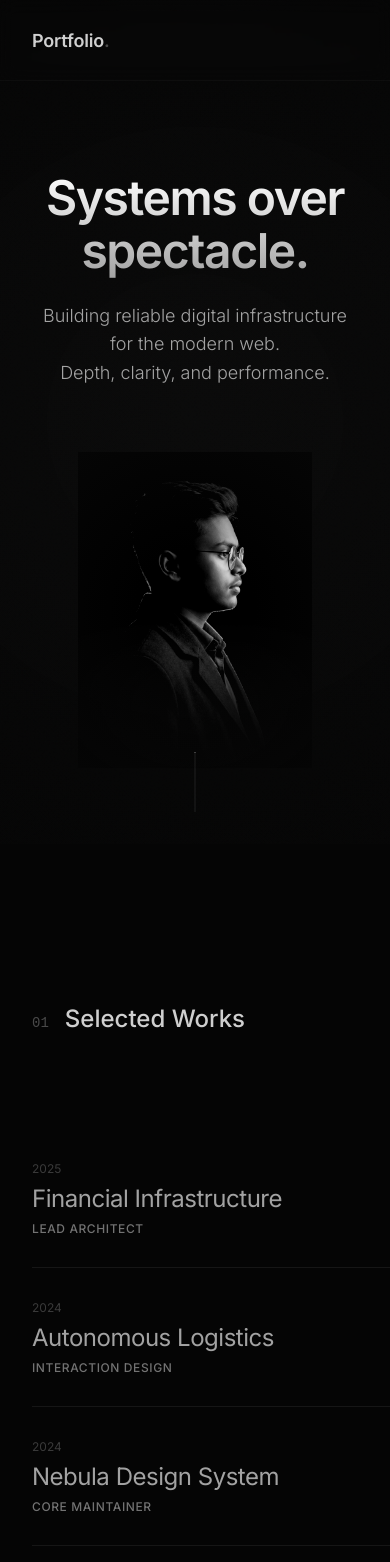
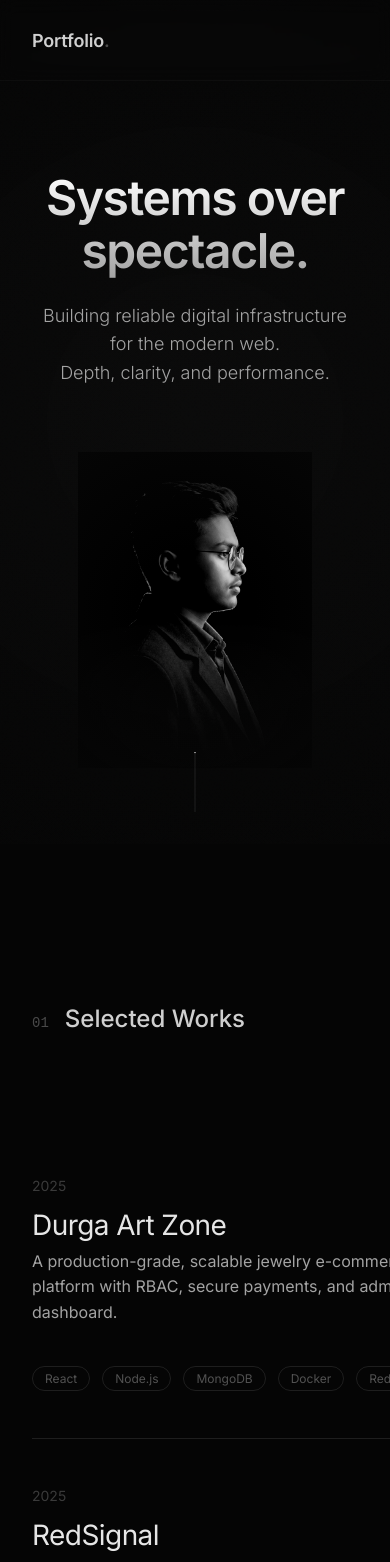
Before and after one commit to 202201152/Portfolio, a React (Vite) app: page / in a window 390 px wide. Shown: the top 1562 px of the page. Built offline with nearby package versions, Linux system fonts and the light colour scheme.

Commit message:
UI changes

```diff
--- a/src/components/Layout/Navigation.jsx
+++ b/src/components/Layout/Navigation.jsx
@@ -1,13 +1,17 @@
+import { useState } from 'react';
+import ContactModal from '../UI/ContactModal';
 import './Navigation.css';
 
 const Navigation = () => {
+    const [isContactOpen, setIsContactOpen] = useState(false);
+
     const navItems = [
         { label: 'Work', href: '#work' },
         { label: 'Philosophy', href: '#philosophy' },
-        { label: 'Profile', href: '#profile' },
     ];
 
     return (
+        <>
             <header className="nav-header">
                 <div className="container nav-container">
                     <a href="/" className="nav-logo">
@@ -20,10 +24,21 @@ const Navigation = () => {
                                 {item.label}
                             </a>
                         ))}
-                    <button className="nav-contact-btn">Contact</button>
+                        <button
+                            className="nav-contact-btn"
+                            onClick={() => setIsContactOpen(true)}
+                        >
+                            Contact
+                        </button>
                     </nav>
                 </div>
             </header>
+
+            <ContactModal
+                isOpen={isContactOpen}
+                onClose={() => setIsContactOpen(false)}
+            />
+        </>
     );
 };
 
--- a/src/components/Sections/Philosophy.jsx
+++ b/src/components/Sections/Philosophy.jsx
@@ -2,8 +2,8 @@ import './Philosophy.css';
 
 const Philosophy = () => {
     const technologies = [
-        'React Ecosystem', 'TypeScript', 'Node.js',
-        'WebGL / Three.js', 'System Architecture', 'UI Engineering'
+        'React', 'Node.js', 'Next.js', 'Three.js', 'TypeScript',
+        'Javascript', 'GSAP',
     ];
 
     return (
@@ -25,7 +25,7 @@ const Philosophy = () => {
                                 Good code is quiet. It doesn't demand attention; it simply supports the user's intent with absolute reliability.
                             </p>
                             <p>
-                                My approach is rooted in clarity—stripping away the superfluous to reveal the essential structure of a problem.
+                                My approach is rooted in clarity stripping away the superfluous to reveal the essential structure of a problem.
                                 Whether building financial infrastructure or immersive interfaces, the goal is always the same:
                                 <span className="text-white"> confidence.</span>
                             </p>
--- a/src/components/Sections/Projects.jsx
+++ b/src/components/Sections/Projects.jsx
@@ -4,27 +4,33 @@ import './Projects.css';
 const projectsData = [
     {
         id: 1,
-        title: 'Financial Infrastructure',
-        role: 'Lead Architect',
-        year: '2025'
+        title: 'Durga Art Zone',
+        role: 'Solo Full Stack Engineer',
+        year: '2025',
+        description: 'A production-grade, scalable jewelry e-commerce platform with RBAC, secure payments, and admin dashboard.',
+        tech: ['React', 'Node.js', 'MongoDB', 'Docker', 'Redux'],
+        link: 'https://github.com/202201152/Durga-art-zone',
+        isLegacy: false
     },
     {
         id: 2,
-        title: 'Autonomous Logistics',
-        role: 'Interaction Design',
-        year: '2024'
+        title: 'RedSignal',
+        role: 'Full Stack Engineer',
+        year: '2025',
+        description: 'Real-time disaster alert and coordination platform featuring live maps, SOS broadcasting, and NGO resource management.',
+        tech: ['MERN Stack', 'Socket.io', 'Leaflet Maps', 'Cloudinary'],
+        link: 'https://github.com/202201152/RedSignal',
+        isLegacy: false
     },
     {
         id: 3,
-        title: 'Nebula Design System',
-        role: 'Core Maintainer',
-        year: '2024'
-    },
-    {
-        id: 4,
-        title: 'Quant Trading Interface',
-        role: 'Frontend Engineering',
-        year: '2023'
+        title: 'iPhone 16 Pro',
+        role: 'Creative Developer',
+        year: '2025',
+        description: 'Interactive 3D product showcase using Three.js and GSAP for cinematic animations and model rendering.',
+        tech: ['React', 'Three.js', 'GSAP', 'Tailwind', 'Vite'],
+        link: 'https://github.com/202201152/Iphone-16pro',
+        isLegacy: false
     }
 ];
 
@@ -44,6 +50,9 @@ const Projects = () => {
                             title={project.title}
                             role={project.role}
                             year={project.year}
+                            description={project.description}
+                            tech={project.tech}
+                            link={project.link}
                         />
                     ))}
                 </div>
--- /dev/null
+++ b/src/components/UI/ContactModal.css
@@ -0,0 +1,125 @@
+.contact-modal-overlay {
+    position: fixed;
+    top: 0;
+    left: 0;
+    width: 100%;
+    height: 100vh;
+    background-color: rgba(0, 0, 0, 0.6);
+    backdrop-filter: blur(8px);
+    z-index: 1000;
+    display: flex;
+    align-items: center;
+    justify-content: center;
+    opacity: 0;
+    animation: fadeIn 0.3s forwards;
+}
+
+.contact-modal-content {
+    background: rgba(20, 20, 20, 0.95);
+    border: 1px solid rgba(255, 255, 255, 0.1);
+    border-radius: 16px;
+    padding: 2.5rem;
+    width: 90%;
+    max-width: 450px;
+    position: relative;
+    transform: translateY(20px);
+    animation: slideUp 0.3s forwards;
+    box-shadow: 0 20px 40px rgba(0, 0, 0, 0.4);
+}
+
+.contact-close-btn {
+    position: absolute;
+    top: 1rem;
+    right: 1.25rem;
+    background: transparent;
+    border: none;
+    color: var(--text-muted);
+    font-size: 2rem;
+    line-height: 1;
+    cursor: pointer;
+    transition: color 0.2s ease;
+}
+
+.contact-close-btn:hover {
+    color: var(--text-primary);
+}
+
+.contact-header {
+    margin-bottom: 2rem;
+    text-align: center;
+}
+
+.contact-title {
+    font-family: var(--font-sans);
+    font-size: 1.5rem;
+    color: var(--text-primary);
+    margin: 0 0 0.5rem 0;
+}
+
+.contact-subtitle {
+    font-family: var(--font-sans);
+    font-size: 0.875rem;
+    color: var(--text-secondary);
+    margin: 0;
+}
+
+.contact-links {
+    display: flex;
+    flex-direction: column;
+    gap: 1rem;
+}
+
+.contact-link-item {
+    display: flex;
+    justify-content: space-between;
+    align-items: center;
+    padding: 1rem;
+    background: rgba(255, 255, 255, 0.03);
+    border: 1px solid rgba(255, 255, 255, 0.05);
+    border-radius: 8px;
+    text-decoration: none;
+    transition: all 0.3s ease;
+}
+
+.contact-link-item:hover {
+    background: rgba(255, 255, 255, 0.08);
+    border-color: rgba(255, 255, 255, 0.1);
+    transform: translateY(-2px);
+}
+
+.contact-label {
+    font-family: var(--font-mono);
+    font-size: 0.875rem;
+    color: var(--text-secondary);
+}
+
+.contact-value {
+    font-family: var(--font-sans);
+    font-size: 0.875rem;
+    color: var(--text-primary);
+    font-weight: 500;
+}
+
+@keyframes fadeIn {
+    to {
+        opacity: 1;
+    }
+}
+
+@keyframes slideUp {
+    to {
+        transform: translateY(0);
+    }
+}
+
+@media (max-width: 480px) {
+    .contact-modal-content {
+        padding: 2rem 1.5rem;
+    }
+
+    .contact-link-item {
+        flex-direction: column;
+        align-items: flex-start;
+        gap: 0.25rem;
+    }
+}
--- /dev/null
+++ b/src/components/UI/ContactModal.jsx
@@ -0,0 +1,58 @@
+import { useEffect, useRef } from 'react';
+import './ContactModal.css';
+
+const ContactModal = ({ isOpen, onClose }) => {
+    const modalRef = useRef(null);
+
+    useEffect(() => {
+        const handleEscape = (e) => {
+            if (e.key === 'Escape') onClose();
+        };
+
+        if (isOpen) {
+            document.addEventListener('keydown', handleEscape);
+            document.body.style.overflow = 'hidden'; // Prevent scrolling
+        }
+
+        return () => {
+            document.removeEventListener('keydown', handleEscape);
+            document.body.style.overflow = 'unset';
+        };
+    }, [isOpen, onClose]);
+
+    if (!isOpen) return null;
+
+    return (
+        <div className="contact-modal-overlay" onClick={onClose}>
+            <div
+                className="contact-modal-content"
+                ref={modalRef}
+                onClick={(e) => e.stopPropagation()}
+            >
+                <button className="contact-close-btn" onClick={onClose}>&times;</button>
+
+                <div className="contact-header">
+                    <h3 className="contact-title">Let's Connect</h3>
+                    <p className="contact-subtitle">Open for collaborations and new opportunities.</p>
+                </div>
+
+                <div className="contact-links">
+                    <a href="mailto:raganpatel648@gmail.com" className="contact-link-item">
+                        <span className="contact-label">Email</span>
+                        <span className="contact-value">raganpatel648@gmail.com</span>
+                    </a>
+                    <a href="https://linkedin.com" target="_blank" rel="noopener noreferrer" className="contact-link-item">
+                        <span className="contact-label">LinkedIn</span>
+                        <span className="contact-value">linkedin.com/in/profile</span>
+                    </a>
+                    <a href="https://github.com/202201152" target="_blank" rel="noopener noreferrer" className="contact-link-item">
+                        <span className="contact-label">GitHub</span>
+                        <span className="contact-value">github.com/202201152</span>
+                    </a>
+                </div>
+            </div>
+        </div>
+    );
+};
+
+export default ContactModal;
--- a/src/components/UI/ProjectItem.css
+++ b/src/components/UI/ProjectItem.css
@@ -1,9 +1,10 @@
 .project-item {
     position: relative;
-    padding: 2rem 0;
+    padding: 3rem 0;
+    display: block;
+    text-decoration: none;
     cursor: pointer;
     transition: opacity 0.4s ease;
-    opacity: 0.7;
 }
 
 .project-item:hover {
@@ -13,9 +14,9 @@
 .project-content {
     display: grid;
     grid-template-columns: 80px 1fr auto;
-    /* Year | Title | Role */
-    align-items: baseline;
-    gap: 2rem;
+    /* Adjusted to 80px as per original design, or keeping 100px */
+    gap: 3rem;
+    align-items: flex-start;
     transition: transform 0.4s var(--ease-cinematic);
 }
 
@@ -24,20 +25,89 @@
 }
 
 .project-year {
-    font-family: var(--font-sans);
+    font-family: var(--font-mono);
     font-size: 0.875rem;
     color: var(--text-muted);
-    font-weight: 400;
+    opacity: 0.7;
+    margin-top: 0.5rem;
+    /* Optical alignment with title */
+}
+
+.project-info {
+    display: flex;
+    flex-direction: column;
+    gap: 0.5rem;
 }
 
 .project-title {
     font-family: var(--font-sans);
-    font-size: clamp(1.5rem, 3vw, 2rem);
+    font-size: clamp(1.75rem, 4vw, 2.5rem);
     font-weight: 400;
-    /* Regular weight for elegance */
     color: var(--text-primary);
     margin: 0;
     letter-spacing: -0.02em;
+    line-height: 1.1;
+}
+
+.project-details {
+    display: flex;
+    flex-direction: column;
+    gap: 1.5rem;
+    max-width: 600px;
+}
+
+.project-description {
+    font-family: var(--font-sans);
+    font-size: 1rem;
+    color: var(--text-secondary);
+    line-height: 1.6;
+    margin: 0;
+    opacity: 0;
+    transform: translateY(10px);
+    transition: all 0.4s var(--ease-cinematic);
+    height: 0;
+    overflow: hidden;
+}
+
+/* Show description on hover */
+.project-item:hover .project-description {
+    opacity: 1;
+    transform: translateY(0);
+    height: auto;
+    margin-bottom: 0.5rem;
+}
+
+.project-tech {
+    display: flex;
+    flex-wrap: wrap;
+    gap: 0.75rem;
+    opacity: 0;
+    transform: translateY(5px);
+    transition: all 0.4s var(--ease-cinematic) 0.1s;
+    /* Slight delay */
+    height: 0;
+    overflow: hidden;
+}
+
+.project-item:hover .project-tech {
+    opacity: 1;
+    transform: translateY(0);
+    height: auto;
+}
+
+.tech-tag {
+    font-family: var(--font-mono);
+    font-size: 0.75rem;
+    color: var(--text-muted);
+    border: 1px solid rgba(255, 255, 255, 0.1);
+    padding: 0.25rem 0.75rem;
+    border-radius: 100px;
+    transition: border-color 0.3s ease, color 0.3s ease;
+}
+
+.project-item:hover .tech-tag {
+    border-color: rgba(255, 255, 255, 0.3);
+    color: var(--text-primary);
 }
 
 .project-role {
@@ -47,6 +117,9 @@
     text-transform: uppercase;
     letter-spacing: 0.05em;
     font-weight: 500;
+    white-space: nowrap;
+    margin-top: 0.6rem;
+    /* Optical alignment */
 }
 
 .project-line {
@@ -61,21 +134,34 @@
 }
 
 .project-item:hover .project-line {
-    background-color: rgba(255, 255, 255, 0.3);
+    background-color: rgba(255, 255, 255, 0.4);
 }
 
-@media (max-width: 768px) {
+@media (max-width: 900px) {
     .project-content {
         grid-template-columns: 1fr;
-        gap: 0.5rem;
+        gap: 1rem;
     }
 
     .project-year {
         order: -1;
-        font-size: 0.75rem;
+        margin-top: 0;
     }
 
     .project-role {
-        font-size: 0.75rem;
+        display: none;
+    }
+
+    .project-description {
+        opacity: 1;
+        height: auto;
+        transform: none;
+        margin-bottom: 1rem;
+    }
+
+    .project-tech {
+        opacity: 1;
+        height: auto;
+        transform: none;
     }
 }
--- a/src/components/UI/ProjectItem.jsx
+++ b/src/components/UI/ProjectItem.jsx
@@ -1,16 +1,26 @@
 import PropTypes from 'prop-types';
 import './ProjectItem.css';
 
-const ProjectItem = ({ title, role, year, onClick }) => {
+const ProjectItem = ({ title, role, year, description, tech, link }) => {
     return (
-        <div className="project-item" onClick={onClick}>
+        <a href={link} target="_blank" rel="noopener noreferrer" className="project-item group">
             <div className="project-content">
                 <span className="project-year">{year}</span>
-                <h3 className="project-title">{title}</h3>
+                <div className="project-info">
+                    <h3 className="project-title">{title}</h3>
+                    <div className="project-details">
+                        <p className="project-description">{description}</p>
+                        <div className="project-tech">
+                            {tech.map((t, i) => (
+                                <span key={i} className="tech-tag">{t}</span>
+                            ))}
+                        </div>
+                    </div>
+                </div>
                 <span className="project-role">{role}</span>
             </div>
             <div className="project-line" />
-        </div>
+        </a>
     );
 };
 
@@ -18,7 +28,9 @@ ProjectItem.propTypes = {
     title: PropTypes.string.isRequired,
     role: PropTypes.string.isRequired,
     year: PropTypes.string.isRequired,
-    onClick: PropTypes.func,
+    description: PropTypes.string,
+    tech: PropTypes.arrayOf(PropTypes.string),
+    link: PropTypes.string
 };
 
 export default ProjectItem;
```
Lines whose indentation alone changed are shown as unchanged.
